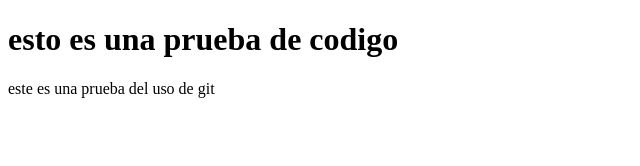
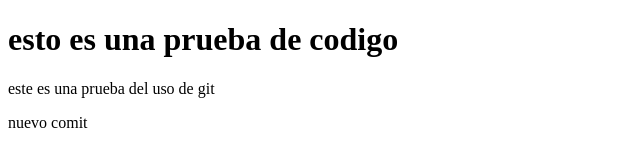
Before and after one commit to jjnester/inicio-de-git, a plain HTML site: page index.html in a window 1280 px wide. Shown: the full height of the page, 0-640 px from the left. Drawn offline with Linux system fonts and the light colour scheme.

Commit message:
Update index.html

```diff
--- a/index.html
+++ b/index.html
@@ -7,6 +7,7 @@
 <h1>esto es una prueba de codigo</h1>
 <div>
 	<p>este es una prueba del uso de git</p>
+	<p>nuevo comit</p>
 </div>
 
 
```
